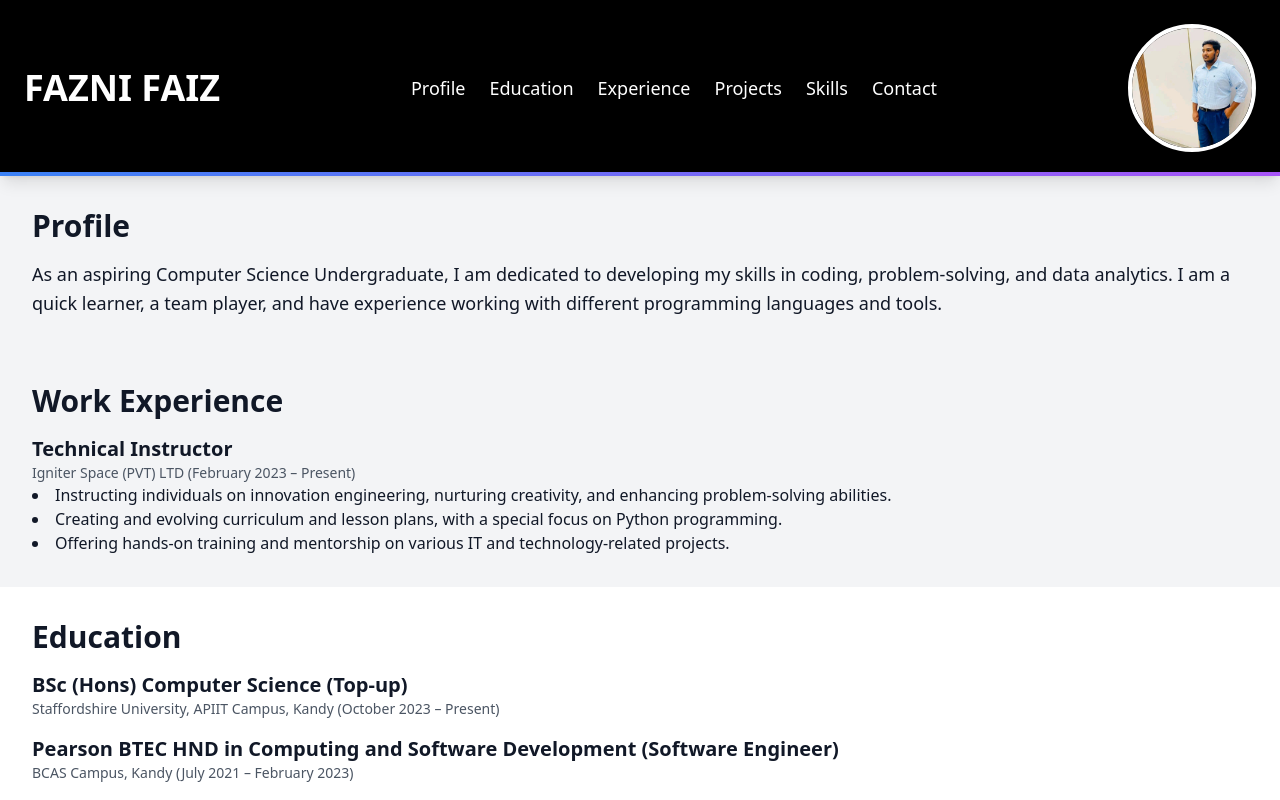
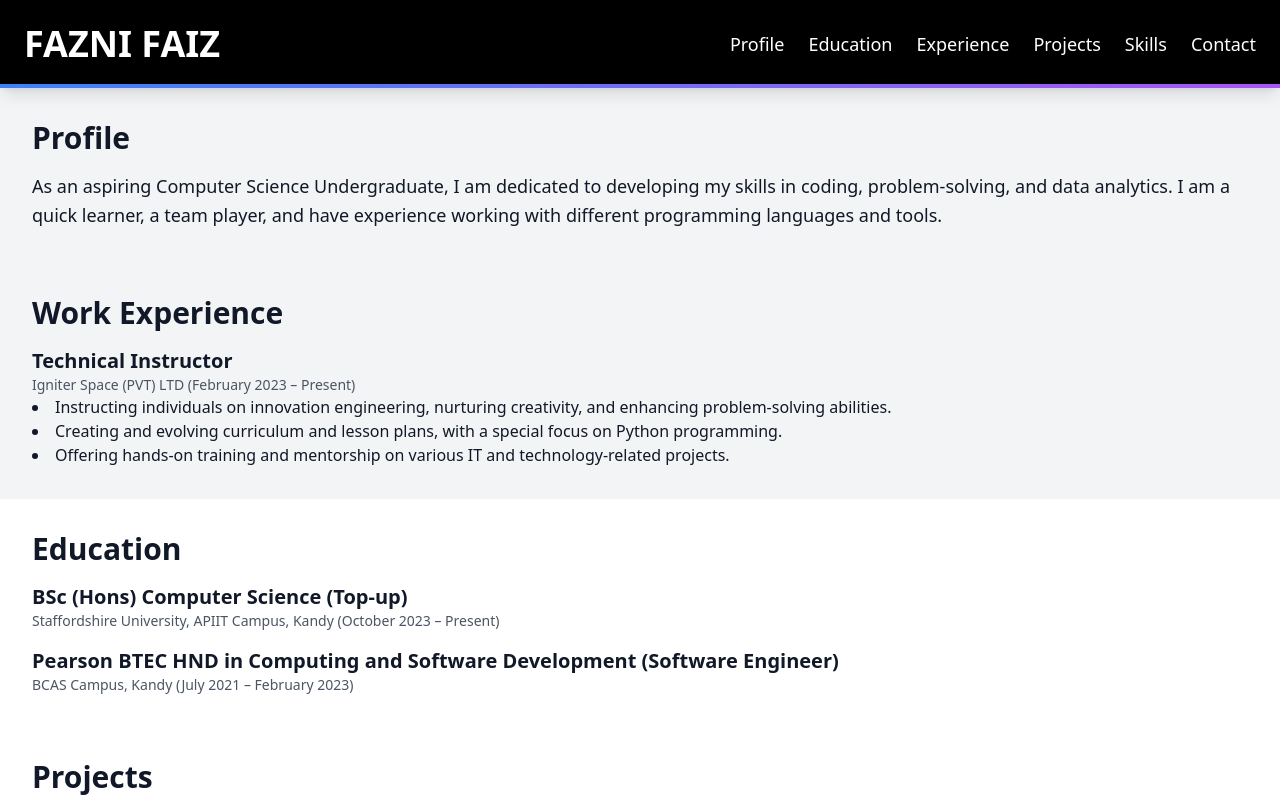
Before and after one commit to fazni-faiz/fazni_portfolio, a React (Create React App) app: page / in a window 1280 px wide. Shown: the top 800 px of the page. Built offline with nearby package versions, Linux system fonts and the light colour scheme.

Commit message:
update 3

```diff
--- a/src/components/Header.js
+++ b/src/components/Header.js
@@ -1,5 +1,4 @@
 import React, { useState } from 'react';
-import fazniImage from '../img/fazni.jpeg';
 import { MenuIcon, XIcon } from '@heroicons/react/outline'; // Import Heroicons for the menu and close icons
 
 const Header = () => {
@@ -35,11 +34,6 @@ const Header = () => {
             <li><a href="#contact" className="hover:text-gray-400">Contact</a></li>
           </ul>
         </nav>
-
-        {/* Right Side: Image */}
-        <div className="w-24 h-24 md:w-28 md:h-28 lg:w-32 lg:h-32 rounded-full overflow-hidden border-4 border-white mt-4 md:mt-0">
-          <img src={fazniImage} alt="Mohamed Fais Mohamed Fasni" className="w-full h-full object-cover"/>
-        </div>
       </div>
 
       {/* Decorative Element */}
```
